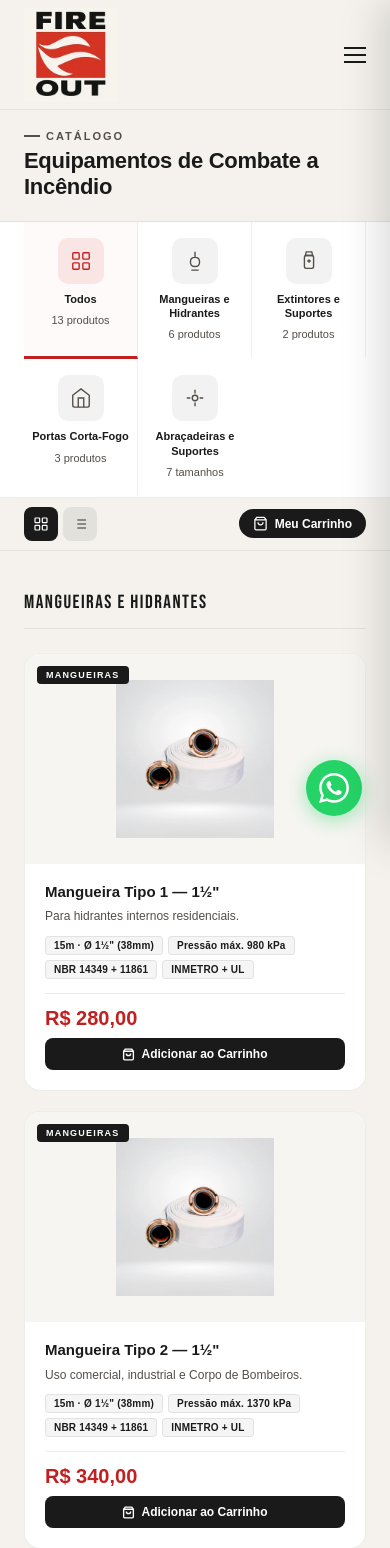
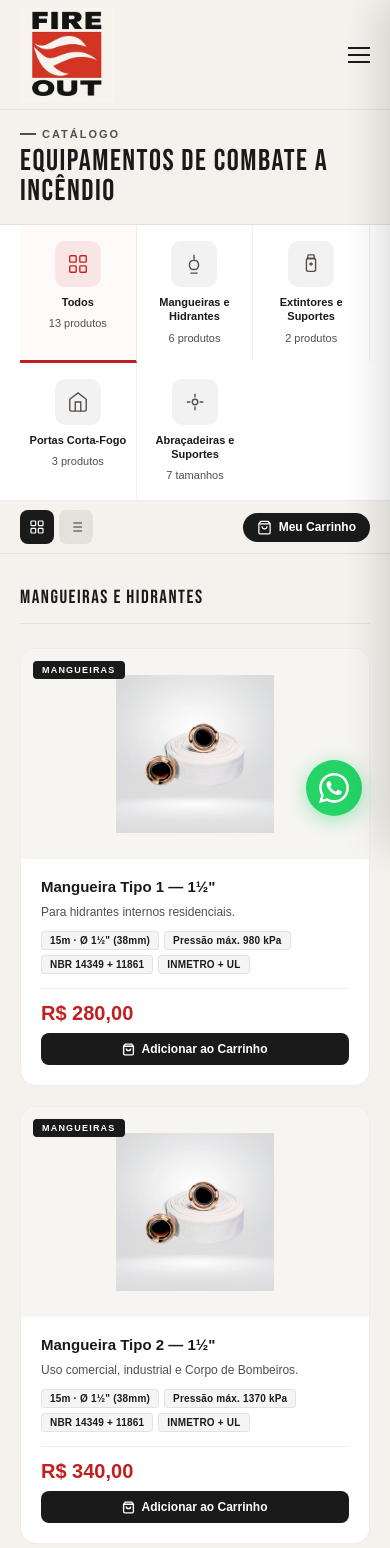
Before and after one commit to IgorLuna10/fire-out-web, a Laravel app: page /produtos in a window 390 px wide. Shown: the top 1548 px of the page. Run offline with Laravel 12, Linux system fonts and the light colour scheme; data comes from the database, SQL or seed files in the repository; style sheets or scripts are compiled from the project's sources; some web fonts are replaced.

Commit message:
fix(layout): audit and unify symmetry, container alignment, and responsive gutters across all pages

```diff
--- a/resources/css/app.css
+++ b/resources/css/app.css
@@ -43,12 +43,15 @@ button { font-family:inherit; cursor:pointer; border:none; background:none; }
 .fo-nav {
   position:fixed; top:0; left:0; width:100%; height:var(--nav-h);
   background:rgba(245,242,237,.96); backdrop-filter:blur(14px);
-  display:flex; align-items:center; justify-content:space-between;
   padding:0 48px; z-index:300;
   border-bottom:1px solid rgba(0,0,0,.06);
   transition:background .3s;
 }
 .fo-nav.scrolled { background:rgba(245,242,237,1); }
+.fo-nav-inner {
+  max-width:1200px; width:100%; height:100%; margin:0 auto;
+  display:flex; align-items:center; justify-content:space-between;
+}
 .nav-logo { display:flex; align-items:center; gap:10px; }
 .nav-mark {
   width:34px; height:34px; background:var(--red); border-radius:var(--r-sm);
@@ -162,6 +165,9 @@ button { font-family:inherit; cursor:pointer; border:none; background:none; }
 .s-body { font-size:16px; line-height:1.82; color:#555; margin-bottom:20px; }
 
 /* ── CTA BANNER ── */
+.cta-wrap {
+  max-width:1200px; margin:0 auto 120px; padding:0 48px;
+}
 .cta-banner {
   background:var(--red); border-radius:var(--r-xl);
   padding:56px 56px;
@@ -248,7 +254,13 @@ button { font-family:inherit; cursor:pointer; border:none; background:none; }
   .nav-hamburger { display:flex; }
   .fo-footer .grid { grid-template-columns:1fr 1fr; gap:36px; }
   .fo-footer .inner { padding:0 24px; }
+  .cta-wrap { padding:0 24px; margin-bottom:80px; }
   .cta-banner { padding:40px 32px; flex-direction:column; }
+}
+@media(max-width:600px) {
+  .fo-nav { padding:0 20px; }
+  .fo-footer .inner { padding:0 20px; }
+  .cta-wrap { padding:0 20px; margin-bottom:64px; }
 }
 @media(max-width:540px) {
   .fo-footer .grid { grid-template-columns:1fr; gap:28px; }
--- a/resources/views/auth/login.blade.php
+++ b/resources/views/auth/login.blade.php
@@ -218,7 +218,10 @@
 @media (max-width: 860px) {
   .login-wrap { grid-template-columns: 1fr; }
   .login-right { display: none; }
-  .login-left  { padding: calc(var(--nav-h) + 40px) 28px 48px; align-items: flex-start; }
+  .login-left  { padding: 48px 24px 64px; align-items: flex-start; }
+}
+@media (max-width: 600px) {
+  .login-left  { padding: 36px 20px 48px; }
 }
 </style>
 @endpush
--- a/resources/views/components/header.blade.php
+++ b/resources/views/components/header.blade.php
@@ -3,6 +3,7 @@
 </style>
 
 <nav class="fo-nav">
+  <div class="fo-nav-inner">
     <a href="{{ route('home') }}" class="nav-logo" style="flex-shrink:0;">
       <img src="{{ asset('img/logo/light-logo.webp') }}" alt="Fire Out" class="nav-logo-img" width="94" height="94">
     </a>
@@ -24,6 +25,7 @@
       <a href="{{ route('contato') }}" class="btn-nav">Solicitar Orçamento</a>
     </div>
     <button class="nav-hamburger" aria-label="Menu principal" aria-expanded="false" aria-controls="mobile-nav"><span></span><span></span><span></span></button>
+  </div>
 </nav>
 <nav class="nav-mobile-menu" id="mobile-nav" aria-label="Navegação móvel">
   <a href="{{ route('home') }}">Fire Out</a>
--- a/resources/views/pages/checkout.blade.php
+++ b/resources/views/pages/checkout.blade.php
@@ -164,6 +164,11 @@
   .checkout-form-card { padding:32px 24px; }
   .c-form-row { grid-template-columns:1fr; }
   .order-summary { position:static; }
+}
+@media(max-width:600px) {
+  .checkout-hero { padding:40px 20px 44px; }
+  .checkout-body { padding:32px 20px 64px; }
+  .checkout-form-card { padding:24px 18px; }
 }
 @media(max-width:560px) {
   .pay-tabs { grid-template-columns:1fr; }
--- a/resources/views/pages/contato.blade.php
+++ b/resources/views/pages/contato.blade.php
@@ -142,6 +142,11 @@ textarea.form-input { resize:vertical; min-height:140px; }
   .contact-hero { padding:60px 24px 72px; }
   .form-row { grid-template-columns:1fr; }
   .contact-form-card { padding:32px 24px; }
+}
+@media(max-width:600px) {
+  .contact-hero { padding:48px 20px 56px; }
+  .contact-body { padding:40px 20px 64px; }
+  .contact-form-card { padding:28px 20px; }
 }
 </style>
 @endpush
--- a/resources/views/pages/home.blade.php
+++ b/resources/views/pages/home.blade.php
@@ -187,6 +187,10 @@
   .hero-stats { gap:24px; }
   .hero-badge { left:20px; bottom:20px; padding:14px 18px; gap:10px; }
   .hero-badge-num { font-size:40px; }
+  .sobre-container,
+  .clientes-container { padding:0 20px; }
+  .section-produtos,
+  .section-missao   { padding:56px 20px; }
 }
 </style>
 @endpush
@@ -300,7 +304,7 @@
 
 
 <!-- CTA -->
-<div style="max-width:1200px;margin:0 auto 120px;padding:0 48px;">
+<div class="cta-wrap">
   <div class="cta-banner">
     <div>
       <h2>PRONTO PARA PROTEGER<br>SUA EDIFICAÇÃO?</h2>
--- a/resources/views/pages/produto.blade.php
+++ b/resources/views/pages/produto.blade.php
@@ -195,6 +195,8 @@
   .pd-related { padding:48px 0 64px; }
 }
 @media(max-width:600px) {
+  .pd-wrap { padding:0 20px; }
+  .pd-breadcrumb { padding:12px 20px; }
   .pd-related-grid { grid-template-columns:repeat(2,1fr); }
   .pd-cart-row { flex-direction:column; align-items:stretch; }
   .pd-add-btn { height:48px; }
--- a/resources/views/pages/produtos.blade.php
+++ b/resources/views/pages/produtos.blade.php
@@ -18,7 +18,8 @@
 }
 .shop-breadcrumb::before { content:''; width:16px; height:1.5px; background:var(--warm); }
 .shop-title {
-  font-size:22px; font-weight:700; color:var(--ink); letter-spacing:-.3px; line-height:1.2;
+  font-family:'Bebas Neue',sans-serif;
+  font-size:clamp(30px,3.8vw,44px); font-weight:400; color:var(--ink); letter-spacing:1.5px; line-height:1;
 }
 
 /* ── CATEGORY TILES ── */
@@ -436,8 +437,11 @@
   .cart-drawer { width:100%; max-width:100%; }
 }
 @media(max-width:600px) {
+  .shop-body { padding:32px 20px 64px; }
+  .shop-bar-inner { padding:0 20px; }
+  .shop-header { padding:18px 20px; }
+  .cat-tiles { padding:0 20px; grid-template-columns:repeat(3,1fr); }
   .prod-grid { grid-template-columns:1fr; }
-  .cat-tiles { grid-template-columns:repeat(3,1fr); }
   .trust-item { padding:12px 14px; font-size:11px; }
 }
 
--- a/resources/views/pages/servicos.blade.php
+++ b/resources/views/pages/servicos.blade.php
@@ -198,6 +198,7 @@
 @media(max-width:600px) {
   .hero-logo-badge img { width:76px; height:76px; }
   .page-hero { padding:56px 20px 68px; }
+  .page-wrap { padding:0 20px; }
   .hero-actions { flex-direction:column; width:100%; }
   .hero-actions .btn-red,
   .hero-actions .btn-wa { width:100%; justify-content:center; }
@@ -397,7 +398,7 @@
 </section>
 
 <!-- CTA -->
-<div style="max-width:1200px;margin:0 auto 120px;padding:0 48px;">
+<div class="cta-wrap">
   <div class="cta-banner">
     <div>
       <h2>PRECISA DE UM PROJETO<br>OU INSTALAÇÃO?</h2>
```
Also changed, not shown: other parts of resources/views/pages/produtos.blade.php (+19 -14 lines), resources/views/pages/porta-corta-fogo.blade.php (+6 -5 lines). Lines whose indentation alone changed are shown as unchanged.
